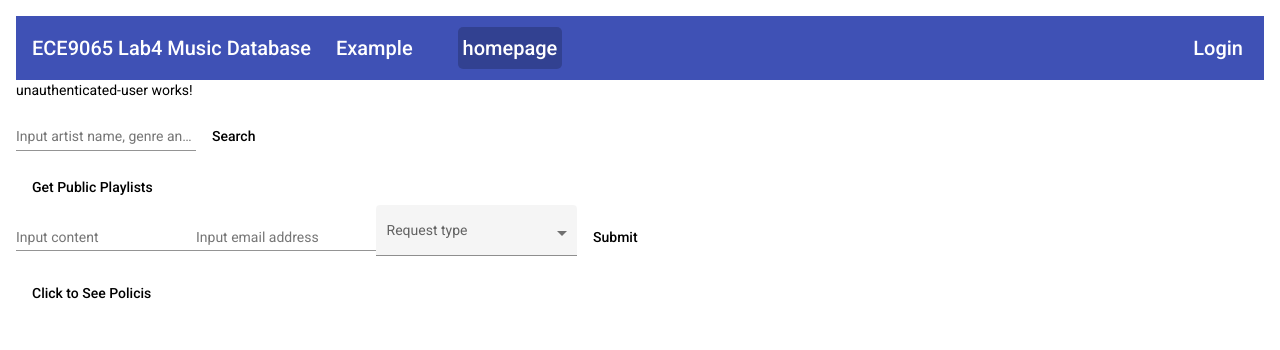
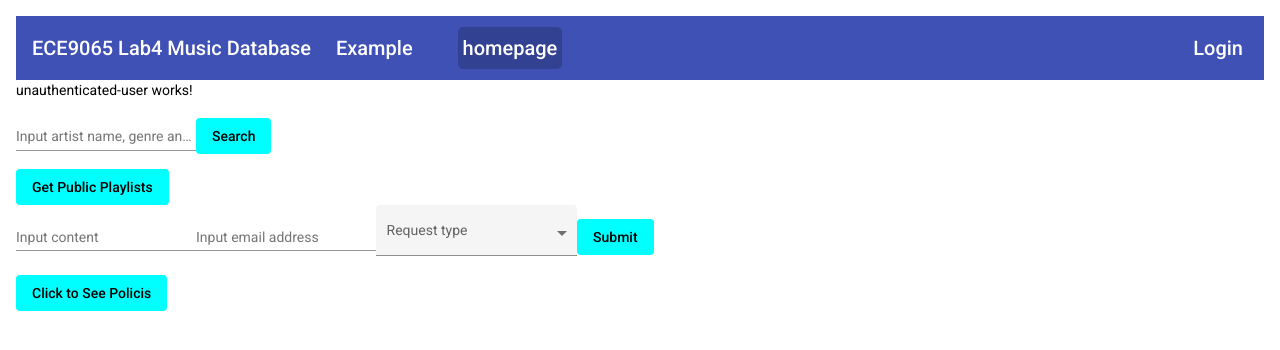
Before and after one commit to yzho285/Music-Website-Project, an Angular app in the folder client/: page /homepage in a window 1280 px wide. Shown: the top 350 px of the page. Built offline with nearby package versions, Linux system fonts and the light colour scheme.

Commit message:
modify button background

```diff
--- a/client/src/app/unauthenticated-user/unauthenticated-user.component.html
+++ b/client/src/app/unauthenticated-user/unauthenticated-user.component.html
@@ -4,7 +4,8 @@
       <mat-label>Input artist name, genre and track titke</mat-label>
       <input matInput placeholder="Ex. artist name, genre and track titke" #searchTrackinput>
     </mat-form-field>
-    <button type='button' mat-button (click)="searchTrack(searchTrackinput.value)">Search</button>
+    <button type='button' mat-button (click)="searchTrack(searchTrackinput.value)"
+       style="background-color:aqua">Search</button>
 </form>
 
 
@@ -19,7 +20,7 @@
     <th mat-header-cell *matHeaderCellDef aria-label="row actions">&nbsp;</th>
     <td mat-cell *matCellDef="let element">
       <div class="example-element-Youtube-Link">
-        <a mat-button href="YoutubeLink" target="_blank" (click)="goToYoutube(element)">Play on YouTube</a>
+        <a mat-button href="YoutubeLink" target="_blank" (click)="goToYoutube(element)" style="background-color:brown">Play on YouTube</a>
       </div>
       <button mat-icon-button aria-label="expand row" (click)="(expandedElement = expandedElement === element ? null : element); $event.stopPropagation()">
         <mat-icon *ngIf="expandedElement !== element">keyboard_arrow_down</mat-icon>
@@ -56,7 +57,7 @@
 
 
 
-<button type='button' mat-button (click)="getPublicPlaylist()">Get Public Playlists</button>
+<button type='button' mat-button (click)="getPublicPlaylist()" style="background-color:aqua">Get Public Playlists</button>
 <table *ngIf="PublicPlayList?.length" mat-table
        [dataSource]="PublicPlayList" multiTemplateDataRows
        class="mat-elevation-z8">
@@ -85,43 +86,43 @@
         </div>
         <div class="example-element-track_duration">
           <span *ngIf="element.tracks.length>0">{{element.tracks[0].track_title}}
-            <a mat-button target="_blank" (click)="goToYoutubeplaylist(element.tracks[0].track_title)">Play on YouTube</a>
+            <a mat-button target="_blank" (click)="goToYoutubeplaylist(element.tracks[0].track_title)" style="background-color:brown">Play on YouTube</a>
           </span>
           <br>
           <span *ngIf="element.tracks.length>1">{{element.tracks[1].track_title}}
-            <a mat-button target="_blank" (click)="goToYoutubeplaylist(element.tracks[1].track_title)">Play on YouTube</a>
+            <a mat-button target="_blank" (click)="goToYoutubeplaylist(element.tracks[1].track_title)" style="background-color:brown">Play on YouTube</a>
           </span>
           <br>
           <span *ngIf="element.tracks.length>2">{{element.tracks[2].track_title}}
-            <a mat-button target="_blank" (click)="goToYoutubeplaylist(element.tracks[2].track_title)">Play on YouTube</a>
+            <a mat-button target="_blank" (click)="goToYoutubeplaylist(element.tracks[2].track_title)" style="background-color:brown">Play on YouTube</a>
           </span>
           <br>
           <span *ngIf="element.tracks.length>3">{{element.tracks[3].track_title}}
-            <a mat-button target="_blank" (click)="goToYoutubeplaylist(element.tracks[3].track_title)">Play on YouTube</a>
+            <a mat-button target="_blank" (click)="goToYoutubeplaylist(element.tracks[3].track_title)" style="background-color:brown">Play on YouTube</a>
           </span>
           <br>
           <span *ngIf="element.tracks.length>4">{{element.tracks[4].track_title}}
-            <a mat-button target="_blank" (click)="goToYoutubeplaylist(element.tracks[4].track_title)">Play on YouTube</a>
+            <a mat-button target="_blank" (click)="goToYoutubeplaylist(element.tracks[4].track_title)" style="background-color:brown">Play on YouTube</a>
           </span>
           <br>
           <span *ngIf="element.tracks.length>5">{{element.tracks[5].track_title}}
-            <a mat-button target="_blank" (click)="goToYoutubeplaylist(element.tracks[5].track_title)">Play on YouTube</a>
+            <a mat-button target="_blank" (click)="goToYoutubeplaylist(element.tracks[5].track_title)" style="background-color:brown">Play on YouTube</a>
           </span>
           <br>
           <span *ngIf="element.tracks.length>6">{{element.tracks[6].track_title}}
-            <a mat-button target="_blank" (click)="goToYoutubeplaylist(element.tracks[6].track_title)">Play on YouTube</a>
+            <a mat-button target="_blank" (click)="goToYoutubeplaylist(element.tracks[6].track_title)" style="background-color:brown">Play on YouTube</a>
           </span>
           <br>
           <span *ngIf="element.tracks.length>7">{{element.tracks[7].track_title}}
-            <a mat-button target="_blank" (click)="goToYoutubeplaylist(element.tracks[7].track_title)">Play on YouTube</a>
+            <a mat-button target="_blank" (click)="goToYoutubeplaylist(element.tracks[7].track_title)" style="background-color:brown">Play on YouTube</a>
           </span>
           <br>
           <span *ngIf="element.tracks.length>8">{{element.tracks[8].track_title}}
-            <a mat-button target="_blank" (click)="goToYoutubeplaylist(element.tracks[8].track_title)">Play on YouTube</a>
+            <a mat-button target="_blank" (click)="goToYoutubeplaylist(element.tracks[8].track_title)" style="background-color:brown">Play on YouTube</a>
           </span>
           <br>
           <span *ngIf="element.tracks.length>9">{{element.tracks[9].track_title}}
-            <a mat-button target="_blank" (click)="goToYoutubeplaylist(element.tracks[9].track_title)">Play on YouTube</a>
+            <a mat-button target="_blank" (click)="goToYoutubeplaylist(element.tracks[9].track_title)" style="background-color:brown">Play on YouTube</a>
           </span>
 
         </div>
@@ -155,10 +156,10 @@
           </option>
         </select>
       </mat-form-field>
-    <a mat-button target="_blank" (click)="requestCopyrightFunc(requestCopyright.value,requestCopyrightEmail.value)">Submit</a>
+    <a mat-button target="_blank" (click)="requestCopyrightFunc(requestCopyright.value,requestCopyrightEmail.value)" style="background-color:aqua">Submit</a>
 </form>
 
-<button type='button' mat-button (click)="getallPolicy()">Click to See Policis</button>
+<button type='button' mat-button (click)="getallPolicy()" style="background-color:aqua">Click to See Policis</button>
 <table *ngIf="policy?.length"  mat-table [dataSource]="policy" class="mat-elevation-z8">
     <ng-container matColumnDef="security">
       <th mat-header-cell *matHeaderCellDef> security policy </th>
--- a/package.json
+++ b/package.json
@@ -20,6 +20,7 @@
     "express-session": "^1.17.3",
     "express-validator": "^6.14.2",
     "jsonwebtoken": "^8.5.1",
+    "moment": "^2.29.4",
     "mongoose": "^6.7.2",
     "nodemailer": "^6.8.0",
     "validator": "^13.7.0"
```
Also changed, not shown: 1 other file (tests, documents, lock files or other folders).
